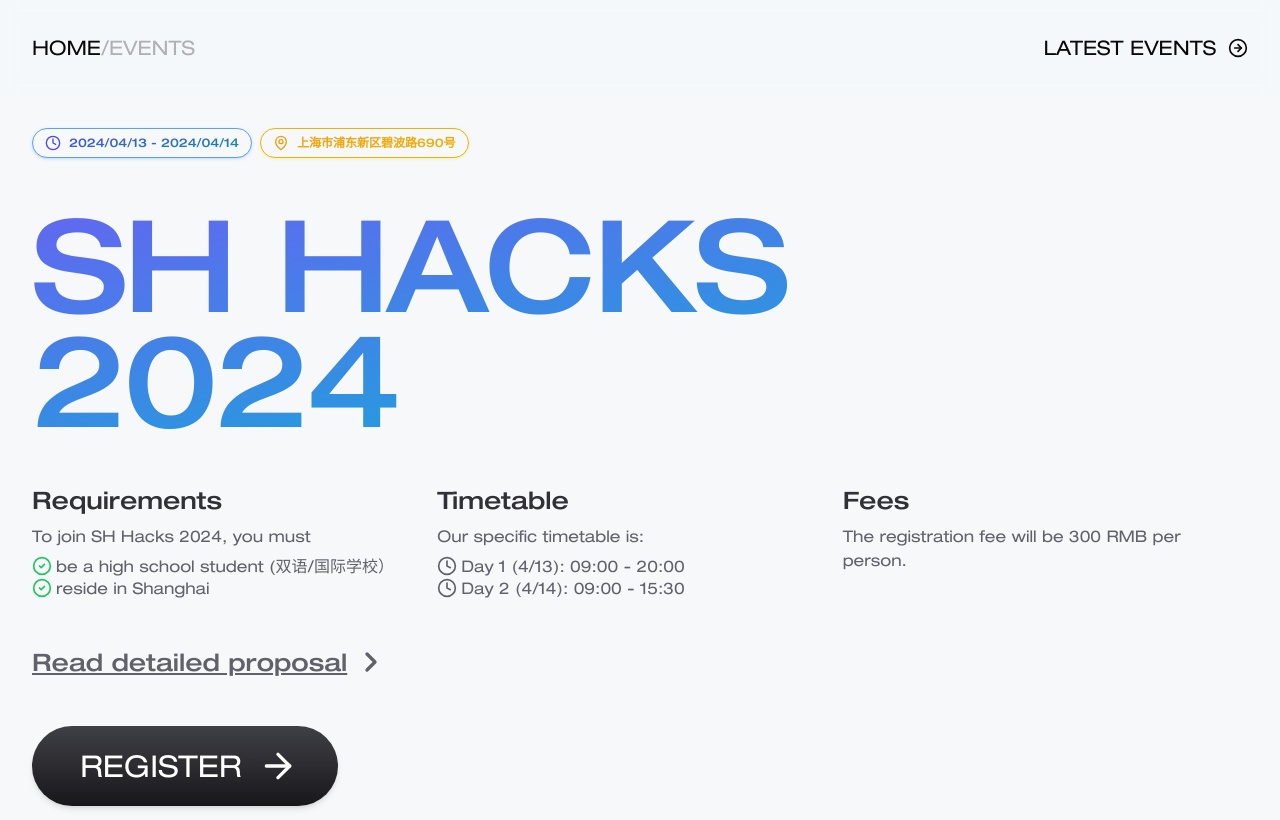
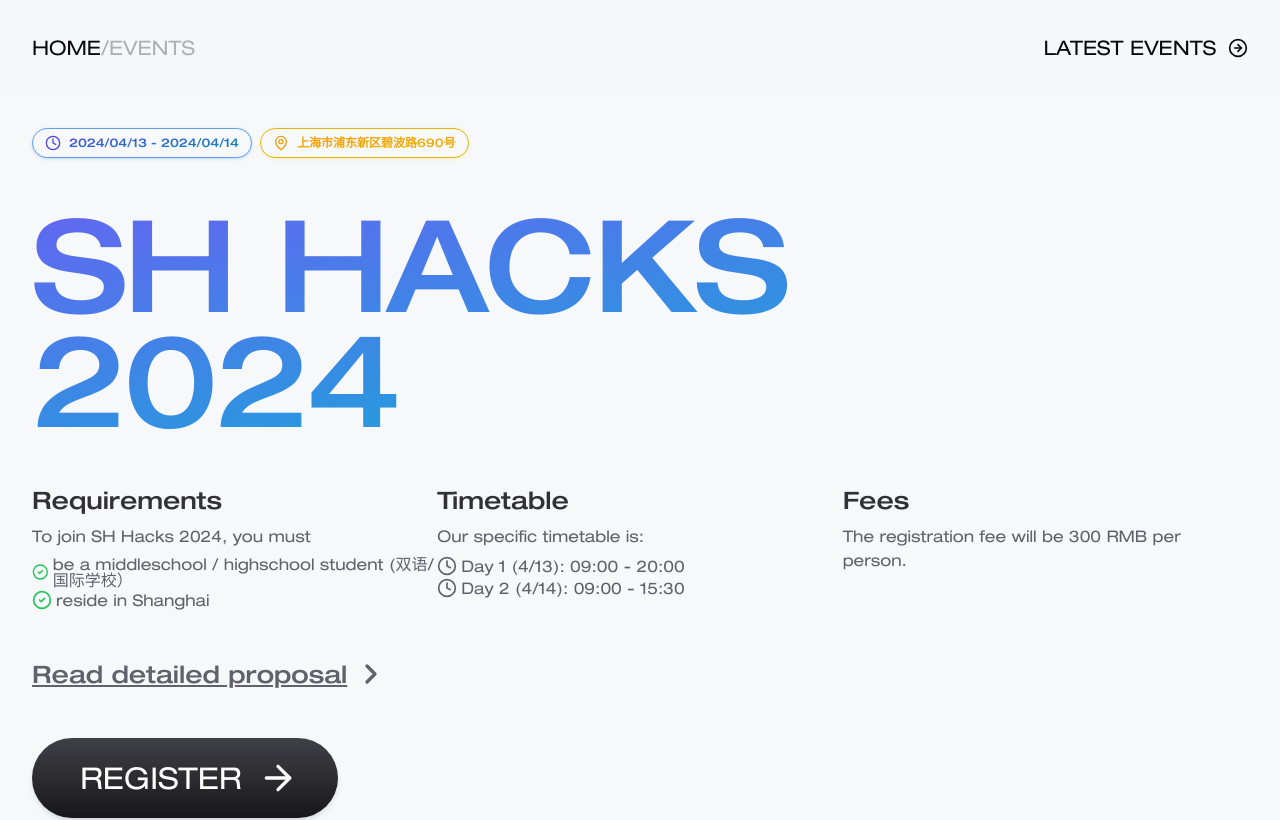
Before and after one commit to LinkScapeOfficial/sh-hacks, a Next.js app: page /events in a window 1280 px wide. Shown: the top 820 px of the page. Built offline with nearby package versions, Linux system fonts and the light colour scheme.

Commit message:
feat: update eligibility criteria for event participation in page.tsx

```diff
--- a/src/app/events/page.tsx
+++ b/src/app/events/page.tsx
@@ -82,7 +82,9 @@ export default function Events() {
                 <ul className={"mt-2 flex flex-col gap-[2px] leading-none"}>
                   <li className={"flex flex-row items-center gap-1"}>
                     <CheckCircle2 className={"h-5 w-5 text-green-500"} />
-                    <span>be a high school student (双语/国际学校）</span>
+                    <span>
+                      be a middleschool / highschool student (双语/国际学校）
+                    </span>
                   </li>
                   <li className={"flex flex-row items-center gap-1"}>
                     <CheckCircle2 className={"h-5 w-5 text-green-500"} />
```
